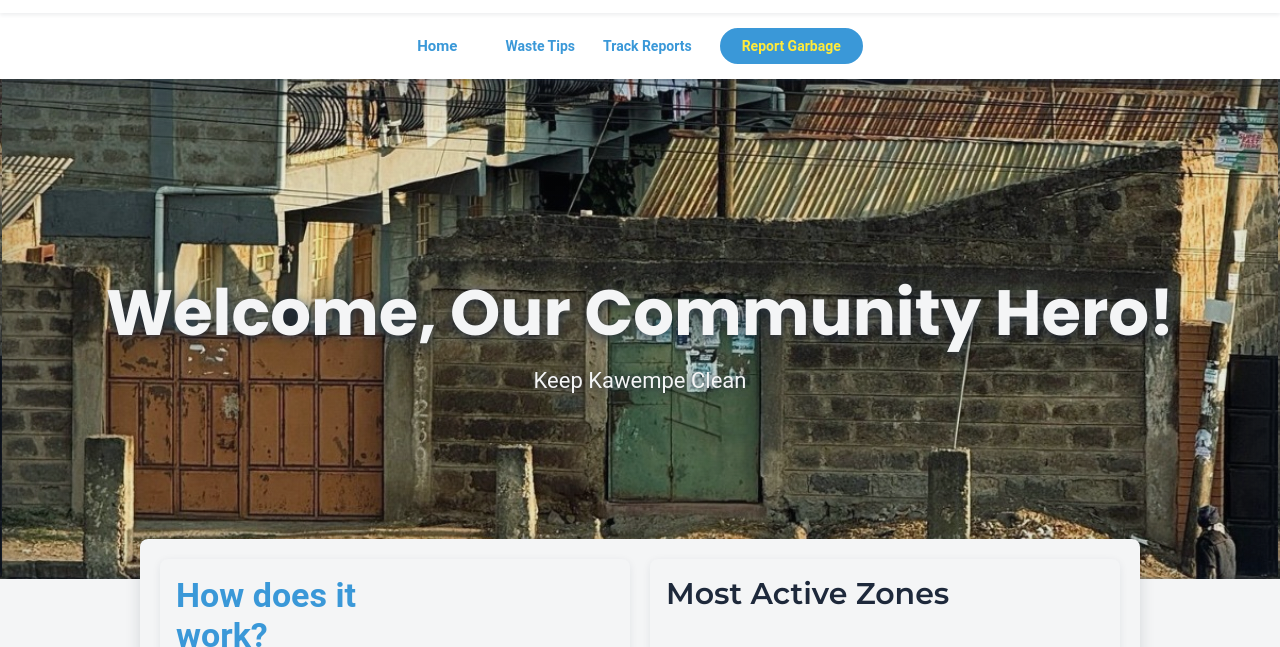
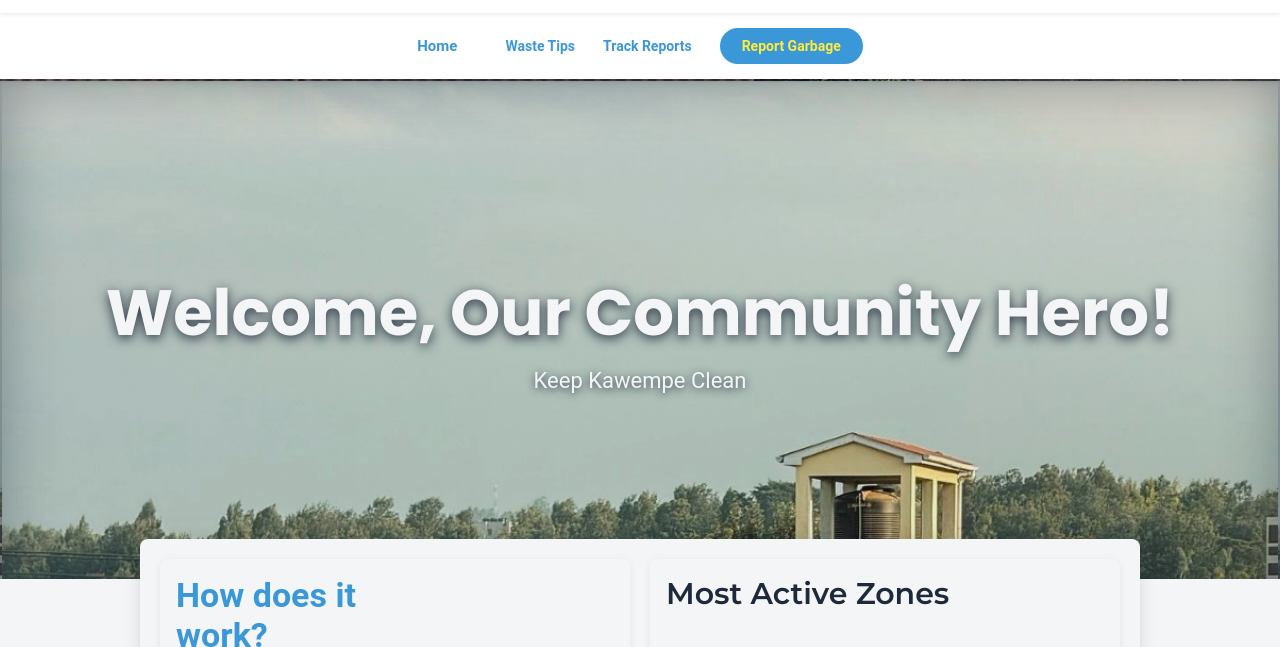
Before and after one commit to ronneett/ZONE2560, a plain HTML site: page index.html in a window 1280 px wide. Shown: the part 80-727 px from the top of the page. Drawn offline with Linux system fonts and the light colour scheme; a web font is replaced by a local one.

Commit message:
update index page

```diff
--- a/index.html
+++ b/index.html
@@ -127,7 +127,7 @@
                 linear-gradient(#1E293B14, #1E293B14),
                 url('kawempe.jpeg');
             background-size: cover;
-            background-position: center 85%;
+            background-position: center top;
             height: 500px;
             box-sizing: border-box;
             padding: 0;
```
